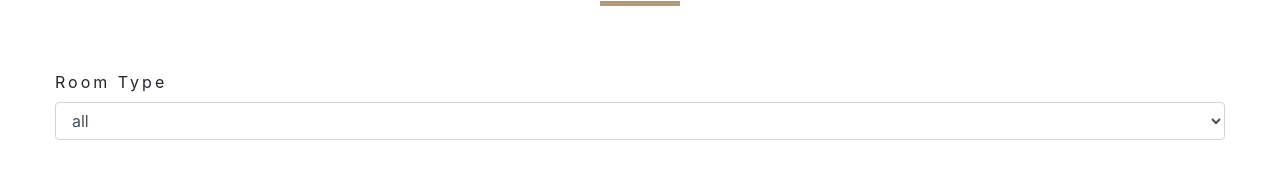
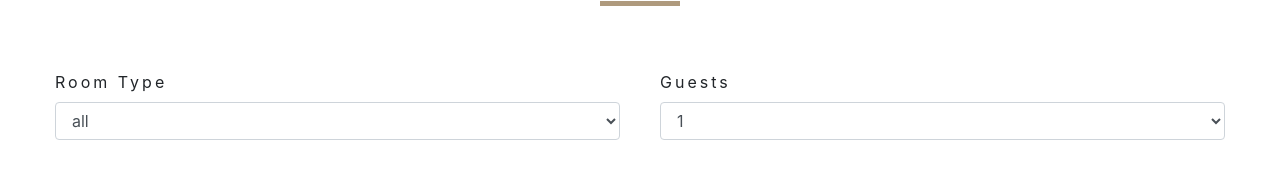
Before and after one commit to mamady310/hotel-rooms, a React (Create React App) app: page /rooms in a window 1280 px wide. Shown: the part 751-941 px from the top of the page. Built offline with nearby package versions, Linux system fonts and the light colour scheme.

Commit message:
in rooms filter created guest form to filter rooms by cpacity. In context parsed the capacity variable so that when a capacity was selected it wasn't turned intoa string. created an if statement to compare guest capacity in room type to guests selected in drop down.

```diff
--- a/src/components/RoomsFilter.js
+++ b/src/components/RoomsFilter.js
@@ -4,7 +4,7 @@
 import Title from '../components/Title';
 
 //get unique values for options dropdown so that each room type is only rendered once
-const getUnique = (item, value) =>{
+const getUnique = (item, value) => {
     return [...new Set(item.map(item => item[value]))]
 }
 
@@ -31,18 +31,30 @@
     types = types.map((item, index) => {
         return <option value={item} key={index}>{item}</option>
     })
+    let people = getUnique(rooms, 'capacity');
+    people = people.map((item, index) => {
+        return <option key={index} value={item}>{item}</option>
+    })
     return (
         <section className="filter-container">
        <Title title="Search Rooms" />
        <form className="filter-form">
         {/* {slect type} */}
         <div className="form-group">
-            <label htmlFor="">room type</label>
+            <label htmlFor="type">room type</label>
             <select name="type" id="type" value={type} className="form-control" onChange={handleChange}>
                {types}
             </select>
         </div>
         {/* {end select type} */}
+         {/* guests */}
+         <div className="form-group">
+            <label htmlFor="capacity">guests</label>
+            <select name="capacity" id="capacity" value={capacity} className="form-control" onChange={handleChange}>
+               {people}
+            </select>
+        </div>
+        {/* {end guests} */}
         </form>
         </section>
     )
--- a/src/context.js
+++ b/src/context.js
@@ -77,8 +77,16 @@
             breakfast,
             pets
         } = this.state
+     //all the rooms
+    let tempRooms = [...rooms];
+    //transform values because capacity changes to string when a number is selected
+    capacity = parseInt(capacity)
+    //filter by capacity
+   if (capacity !== 1) {
+       tempRooms = tempRooms.filter( room => room.capacity >= capacity)
+   }
 
-    let tempRooms = [...rooms];
+    //filter by type
     if (type !== 'all') {
         tempRooms = tempRooms.filter(room => room.type === type);
     }
```
